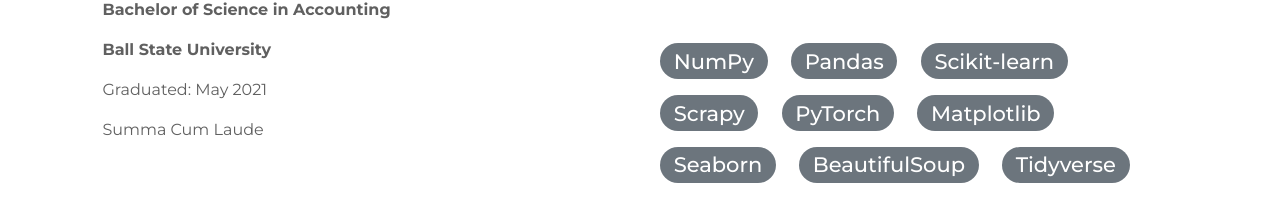
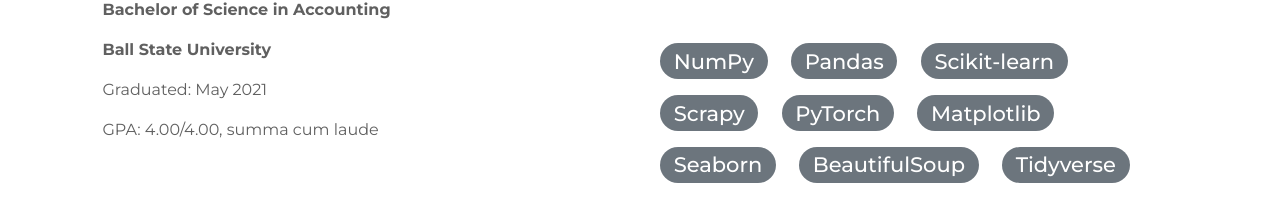
Before and after one commit to sjkinghorn/personal_site, a plain HTML site: page index.html in a window 1280 px wide. Shown: the part 1570-1767 px from the top of the page. Drawn offline with nearby package versions, Linux system fonts and the light colour scheme.

Commit message:
update education

```diff
--- a/index.html
+++ b/index.html
@@ -108,7 +108,7 @@
           <p class="educ-subheading">Bachelor of Science in Accounting</p>
           <p class="educ-subheading">Ball State University</p>
           <p>Graduated: May 2021</p>
-          <p>Summa Cum Laude</p>
+          <p>GPA: 4.00/4.00, summa cum laude</p>
         </div>
         <div class="col-lg-6">
           <h2 class="sub-section-heading">Languages/Tools</h2>
```
